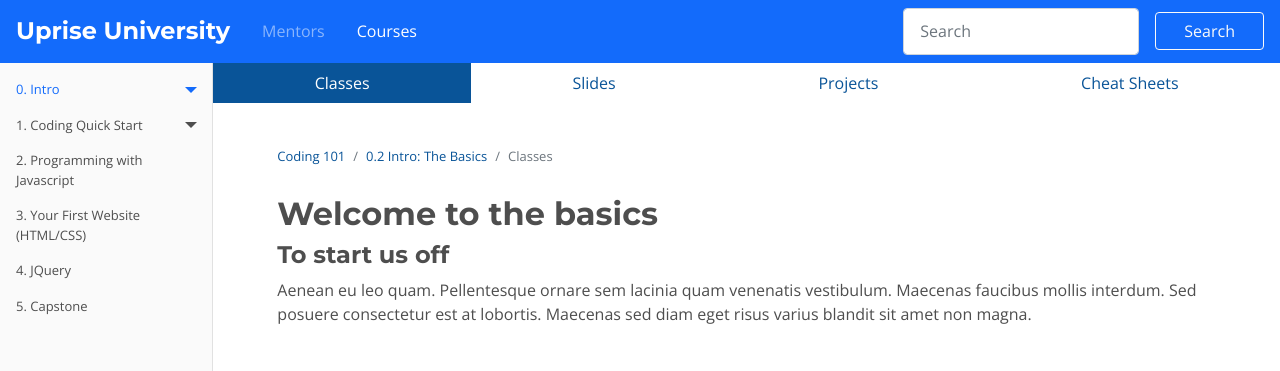
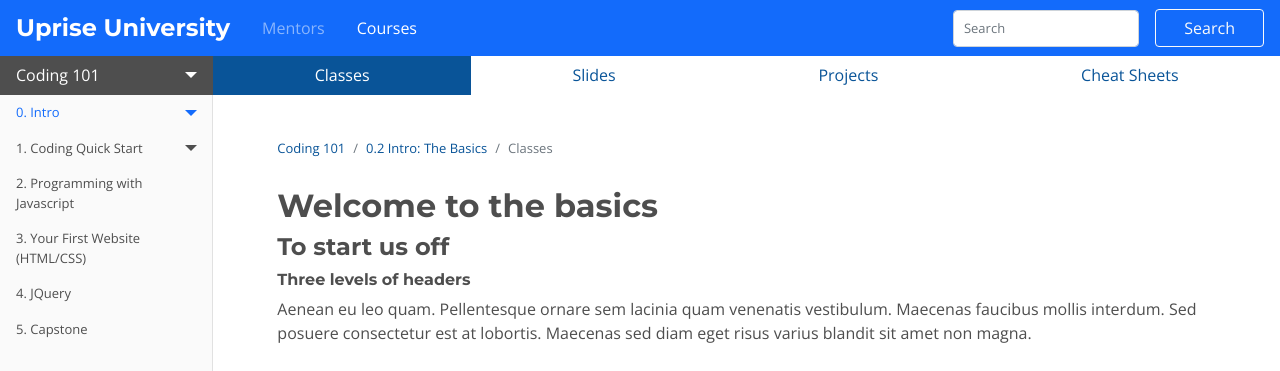
Before and after one commit to jpicasso/habit_stacker, a PHP site: page / in a window 1280 px wide. Shown: the top 371 px of the page. Run offline with PHP 8.4, Linux system fonts and the light colour scheme.

Commit message:
Mega menu

```diff
--- a/index.html
+++ b/index.html
@@ -24,20 +24,64 @@
             <a class="nav-link" href="#">Courses <span class="sr-only">(current)</span></a>
           </li>
         </ul>
-        <form class="form-inline">
-          <input class="form-control mr-sm-2" type="search" placeholder="Search" aria-label="Search">
+        <form class="form-inline search">
+          <input class="form-control mr-sm-2 input input--narrow" type="search" placeholder="Search" aria-label="Search">
           <button class="btn btn-outline-light my-2 my-sm-0" type="submit">Search</button>
         </form>
       </div>
     </nav>
     <!-- /.navbar -->
-    <main>
+
+    <main id="main">
       <div class="container-fluid">
         <div class="row">
 
           <!-- .sidebar -->
           <nav id="sidebarMenu" class="col-md-3 col-lg-2 d-md-block bg-light sidebar">
             <div class="sidebar-sticky">
+
+              <div class="megamenu">
+                <ul class="megamenu__list">
+                  <li class="nav-item">
+                    <a href="#" class="nav-link megamenu__toggle">Coding 101</a>
+                  </li>
+                </ul>
+
+                <div class="megamenu__menu">
+                  <div class="container-fluid">
+                    <div class="row">
+                      <div class="col-md-6 col-lg-4 megamenu__menu-col">
+                        <h4>Coding</h4>
+                        <ul class="nav flex-column ">
+                          <li class="nav-item active"><a href="#" class="nav-link">Coding 101</a></li>
+                          <li class="nav-item"><a href="#" class="nav-link">Coding 102</a></li>
+                          <li class="nav-item"><a href="#" class="nav-link">Coding 103</a></li>
+                          <li class="nav-item"><a href="#" class="nav-link">Coding 104</a></li>
+                        </ul>
+                      </div>
+                      <div class="col-md-6 col-lg-4 megamenu__menu-col">
+                        <h4>Finance</h4>
+                        <ul class="nav flex-column">
+                          <li class="nav-item"><a href="#" class="nav-link">Finance 101</a></li>
+                          <li class="nav-item"><a href="#" class="nav-link">Finance 102</a></li>
+                          <li class="nav-item"><a href="#" class="nav-link">Finance 103</a></li>
+                          <li class="nav-item"><a href="#" class="nav-link">Finance 104</a></li>
+                        </ul>
+                      </div>
+                      <div class="col-md-6 col-lg-4 megamenu__menu-col">
+                        <h4>Personal Investing</h4>
+                        <ul class="nav flex-column">
+                          <li class="nav-item"><a href="#" class="nav-link">Personal Investing 101</a></li>
+                          <li class="nav-item"><a href="#" class="nav-link">Personal Investing 102</a></li>
+                          <li class="nav-item"><a href="#" class="nav-link">Personal Investing 103</a></li>
+                          <li class="nav-item"><a href="#" class="nav-link">Personal Investing 104</a></li>
+                        </ul>
+                      </div>
+                    </div>
+                  </div>
+                </div>
+              </div>
+
               <ul class="accordion nav flex-column" id="sidebarAccordion">
                 <li class="nav-item" id="intro">
                   <a class="nav-link has-children active collapsed" data-toggle="collapse" data-target="#collapseIntro" aria-expanded="false" aria-controls="collapseIntro">
@@ -117,6 +161,7 @@
                 </nav>
                 <h2>Welcome to the basics</h2>
                 <h3>To start us off</h3>
+                <h4>Three levels of headers</h4>
                 <p>
                   Aenean eu leo quam. Pellentesque ornare sem lacinia quam venenatis vestibulum. Maecenas faucibus mollis interdum. Sed posuere consectetur est at lobortis. Maecenas sed diam eget risus varius blandit sit amet non magna.
                 </p>
@@ -186,9 +231,11 @@
 
         </div>
       </div>
+
     </main>
 
     <script src="js/jquery-3.5.1.slim.min.js"></script>
     <script src="js/bootstrap.bundle.min.js"></script>
+    <script src="js/scripts.js"></script>
   </body>
 </html>
--- a/scss/main.scss
+++ b/scss/main.scss
@@ -21,6 +21,20 @@
 ** Utility Classes
 **/
 
+.triangle {
+  transition: 0.15s ease-in-out all;
+  display: block;
+  width: 0;
+  height: 0;
+  border: inset 6px;
+  content: '';
+  border-bottom-width: 0;
+  border-top-style: solid;
+  position: absolute;
+  top: 50%;
+  margin-top: -3px;
+  right: 1rem;
+}
 
 
 /**
@@ -28,15 +42,19 @@
 **/
 .sidebar {
   box-shadow: inset -1px 0 0 rgba(0, 0, 0, .1);
-  padding: 1rem 0;
+  padding: 53px 0 1rem;
 
   @include media-breakpoint-up(md) {
-    padding: 4rem 0 0;
+    padding: 53px 0 0;
     position: fixed;
     top: 0;
     bottom: 0;
     left: 0;
     z-index: 100;
+  }
+
+  @include media-breakpoint-up(lg) {
+    padding: 55px 0 0;
   }
 
   ul {
@@ -58,19 +76,8 @@
           padding-right: 2rem;
 
           &::after {
-            transition: 0.15s ease-in-out all;
-            display: block;
-            width: 0;
-            height: 0;
-            border: inset 6px;
-            content: '';
-            border-bottom-width: 0;
-            border-top-style: solid;
+            @extend .triangle;
             border-color: $gray-800 transparent transparent;
-            position: absolute;
-            top: 50%;
-            margin-top: -3px;
-            right: 1rem;
           }
           &:not(.collapsed)::after {
             transform: rotate(180deg);
@@ -97,22 +104,15 @@
       }
     }
   }
-}
-.sidebar-sticky {
+
+  &-sticky {
     @include media-breakpoint-up(md) {
       position: relative;
       top: 0;
       height: calc(100vh - 48px);
-    padding-top: .5rem;
       overflow-x: hidden;
       overflow-y: auto;
     }
-}
-
-@supports ((position: -webkit-sticky) or (position: sticky)) {
-  .sidebar-sticky {
-    position: -webkit-sticky;
-    position: sticky;
   }
 }
 
@@ -120,7 +120,16 @@
 ** Custom Components
 **/
 .main {
-  padding: 63px 0 0;
+  padding-left: 0;
+  padding-right: 0;
+
+  @include media-breakpoint-up(md) {
+    padding: 53px 0 0;
+  }
+
+  @include media-breakpoint-up(lg) {
+    padding: 55px 0 0;
+  }
 }
 
 .q-and-a {
@@ -134,12 +143,91 @@
   }
 }
 
+.megamenu {
+  position: relative;
+
+  @include media-breakpoint-up(lg) {
+    position: static;
+  }
+
+  &__list {
+    list-style: none;
+    margin: 0;
+    padding: 0;
+    background: $gray-800;
+    color: $white;
+    z-index: 103;
+    position: relative;
+
+    .nav-item {
+      a {
+        color: $white;
+        font-size: 1rem;
+        transition: 0.1s ease-in-out background;
+
+        &::after {
+          @extend .triangle;
+          border-color: $white transparent transparent;
+        }
+
+        &.show {
+          background: $gray-900;
+        }
+        // &:not(.collapsed)::after {
+        //   transform: rotate(180deg);
+        //   transform-origin: 50% 50%;
+        // }
+      }
+    }
+  }
+
+  &__menu {
+    transform: scaleY(0);
+    transform-origin: center top;
+    position: fixed;
+    padding: 2rem 0 6rem;
+    top: 53px;
+    left: 0;
+    width: 100%;
+    height: 100%;
+    z-index: 102;
+    transition: 0.1s ease-in-out transform;
+    background: $gray-800;
+    // background: rgba(0,0,0,0.8);
+    color: $white;
+    overflow-y: scroll;
+
+    ul li {
+      &.active {
+        a {
+          font-weight: $font-weight-bold;
+          text-decoration: underline;
+        }
+      }
+
+      a {
+        font-size: 1rem;
+        color: $white;
+        padding-left: 0;
+      }
+    }
+
+    &.show {
+      transform: scaleY(1);
+    }
+  }
+
+  &__menu-col {
+    margin-top: 2rem;
+  }
+}
 
 /**
 ** Extended Bootstrap Components
 **/
 .navbar {
-  z-index: 101;
+  z-index: 105;
+
   &-brand {
     font-weight: $font-weight-bold;
     font-family: $headings-font-family;
@@ -171,3 +259,11 @@
     margin: 3rem 0;
   }
 }
+
+.input {
+  &--narrow {
+    padding: 0.65rem;
+    font-size: $font-size-sm;
+    height: 37px;
+  }
+}
```
Also changed, not shown: js/scripts.js (added, +39 -0 lines), css/main.css. Lines whose indentation alone changed are shown as unchanged.
